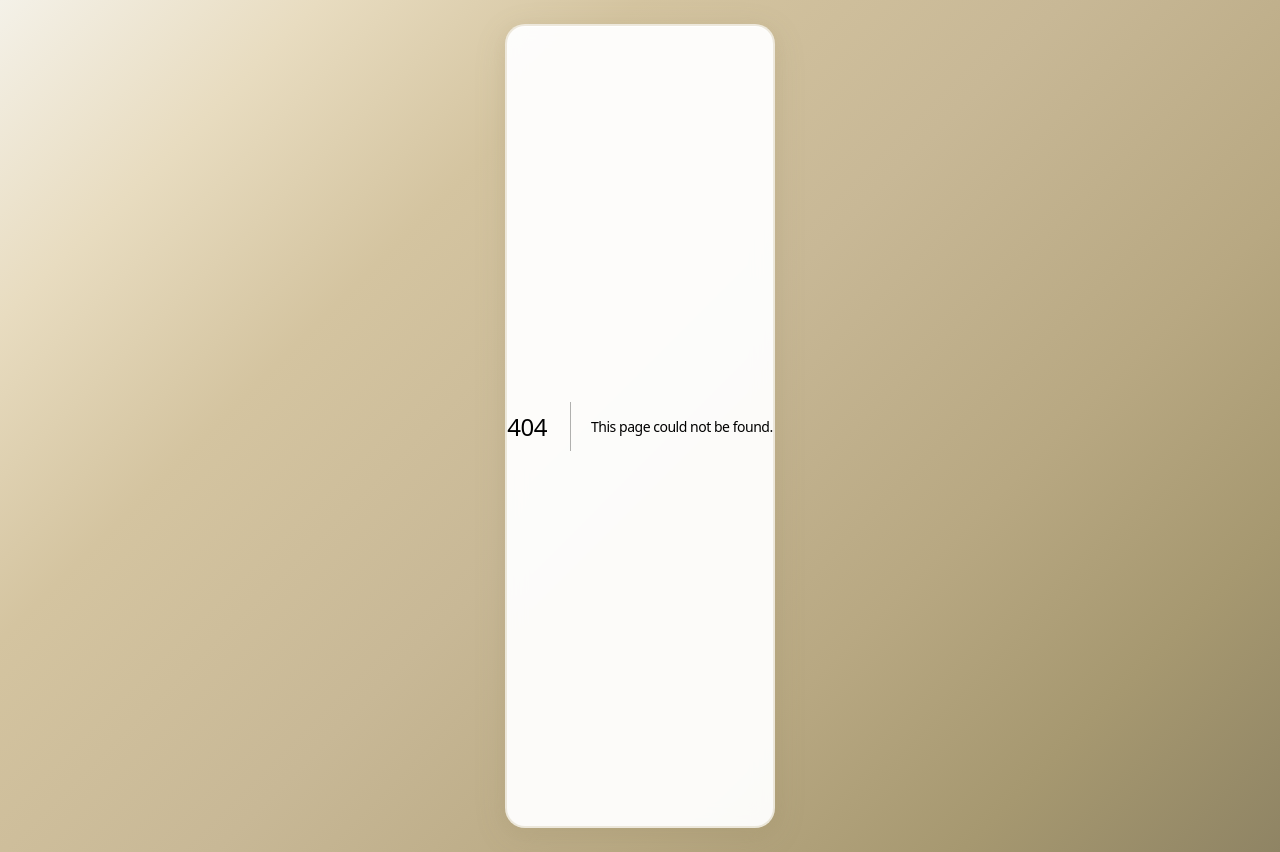
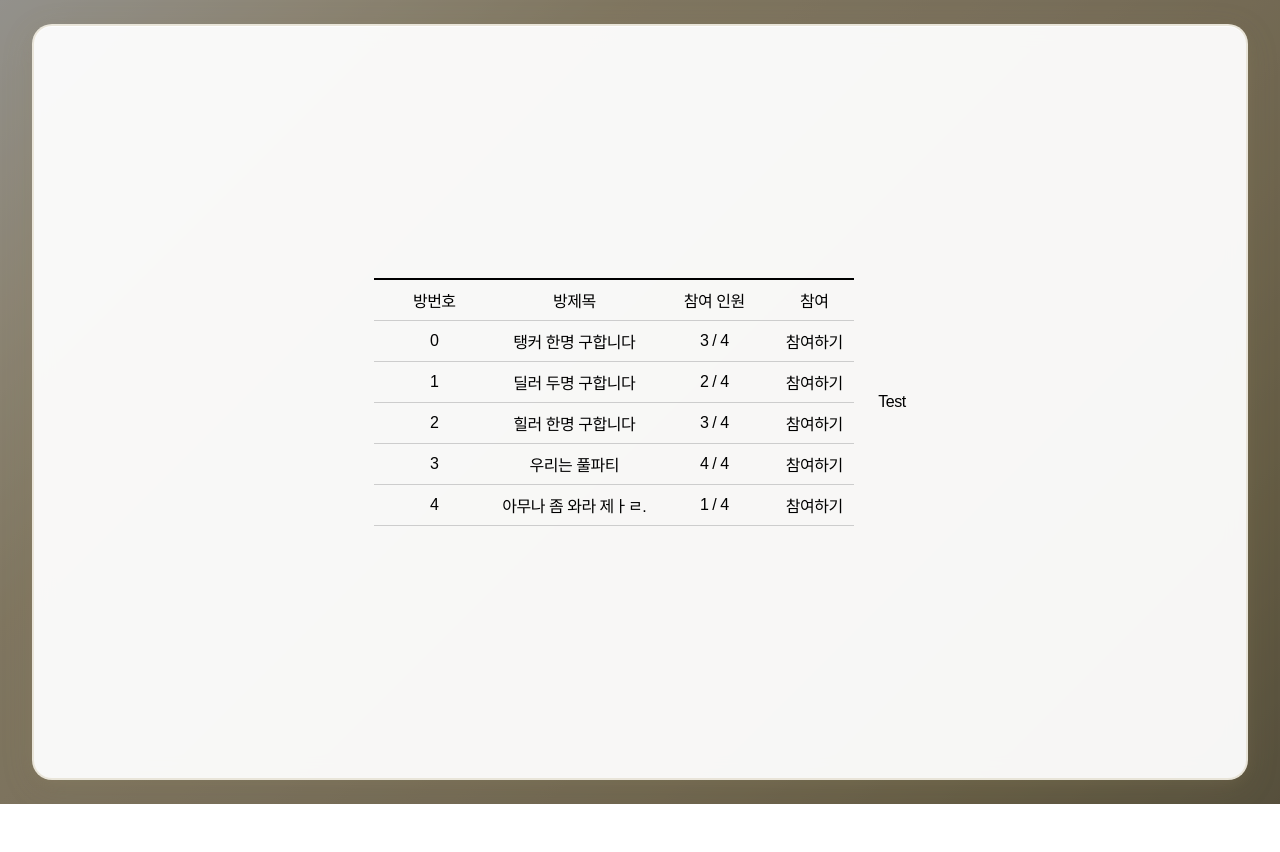
Before and after one commit to Blowhooo/cms, a Next.js app in the folder front/: page /party in a window 1280 px wide. Before the commit this address had no page. After the commit the page ends 804 px from the top, so only its background shows below. Built offline with nearby package versions, Linux system fonts and the light colour scheme.

Commit message:
250630 방 리스트

```diff
--- a/front/package.json
+++ b/front/package.json
@@ -9,6 +9,7 @@
     "lint": "next lint"
   },
   "dependencies": {
+    "@react-icons/all-files": "^4.1.0",
     "framer-motion": "^12.19.2",
     "next": "15.3.4",
     "react": "^19.0.0",
--- /dev/null
+++ b/front/src/app/(raid)/layout.js
@@ -0,0 +1,15 @@
+import '@/components/layout/styles/raid.scss'
+
+export const metadata = {
+  title: "완자와 주누의 Next 탐험 - 레이드",
+  description: "CMS 레이드페이지입니다. 전투에서 승리하세요!",
+};
+
+const layout = ({children}) => {
+  return (
+    <main id="party" className="party">
+      {children}
+    </main>
+  )
+}
+export default layout
--- /dev/null
+++ b/front/src/app/(raid)/party/page.js
@@ -0,0 +1,15 @@
+import PartyList from '@/components/layout/Party/PartyList'
+import PartyProfile from '@/components/layout/Party/PartyProfile'
+const page = () => {
+  return (
+    <>
+    <section className="party-section">
+      <PartyList/>
+    </section>
+    <aside className="party-section">
+      <PartyProfile/>
+    </aside>
+    </>
+  )
+}
+export default page
--- a/front/src/components/layout/CmsMain.js
+++ b/front/src/components/layout/CmsMain.js
@@ -19,6 +19,7 @@ const CmsMain = ({ children }) => {
           <li className="cms-nav__item"><Link href="/" className="cms-nav__link">채널2</Link></li>
           <li className="cms-nav__item"><Link href="/" className="cms-nav__link">채널3</Link></li>
           <li className="cms-nav__item"><Link href="/" className="cms-nav__link">채널4</Link></li>
+          <li className="cms-nav__item"><Link href="/party" className="cms-nav__link">레이드</Link></li>
         </ul>
       </nav>
 
--- /dev/null
+++ b/front/src/components/layout/Party/PartyList.js
@@ -0,0 +1,74 @@
+import Link from "next/link"
+
+const PartyRoom = () => {
+  const partyItems = [
+    {
+      "id" : 0,
+      "name" : "탱커 한명 구합니다",
+      "count" : 3,
+    },
+    {
+      "id" : 1,
+      "name" : "딜러 두명 구합니다",
+      "count" : 2,
+    },
+    {
+      "id" : 2,
+      "name" : "힐러 한명 구합니다",
+      "count" : 3,
+    },
+    {
+      "id" : 3,
+      "name" : "우리는 풀파티",
+      "count" : 4,
+    },
+    {
+      "id" : 4,
+      "name" : "아무나 좀 와라 제ㅏㄹ.",
+      "count" : 1,
+    }
+  ]
+  return (
+    <div className="party-list">
+      <table className="party-list__tbl">
+          <colgroup>
+            <col className="party-list__col party-list__col--num" />
+            <col className="party-list__col party-list__col--sbj" />
+            <col className="party-list__col party-list__col--cnt" />
+            <col className="party-list__col party-list__col--join" />
+          </colgroup>
+          <thead className="party-list__th">
+            <tr className="party-list__tr">
+                <th className="party-list__cell">방번호</th>
+                <th className="party-list__cell">방제목</th>
+                <th className="party-list__cell">참여 인원</th>
+                <th className="party-list__cell">참여</th>
+            </tr>
+          </thead>
+          <tbody className="party-list__tb">
+            {
+              partyItems.map((party, idx) => (
+              <tr className="party-list__tr" key={party.id}>
+                {
+                  party.count > 0 ? (
+                    <>
+                      <td className="party-list__cell">{party.id}</td>
+                      <td className="party-list__cell">
+                        <Link href={`/party/${party.id}`} className="party-list__link">{party.name}</Link>
+                      </td>
+                      <td className="party-list__cell">{party.count} / 4</td>
+                      <td className="party-list__cell">참여하기</td>
+                    </>
+                  ) : (
+                    <td className="party-list__cell party-list__cell--empty" colSpan={3}>방이 존재하지 않습니다.</td>
+                  )
+                }
+              </tr>
+              ))
+            }
+          </tbody>
+      </table>
+    </div>
+  )
+}
+export default PartyRoom
--- /dev/null
+++ b/front/src/components/layout/Party/PartyProfile.js
@@ -0,0 +1,6 @@
+const PartyProfile = () => {
+  return (
+    <div>Test</div>
+  )
+}
+export default PartyProfile
--- a/front/src/components/layout/styles/cms.scss
+++ b/front/src/components/layout/styles/cms.scss
@@ -12,10 +12,12 @@
   height: calc(100dvh - 4em);
   max-width:100%;
   max-height:100%;
+  text-align:left;
 }
 
 .cms-top {
   grid-area: top;
+
 }
 
 .cms-header {
--- /dev/null
+++ b/front/src/components/layout/styles/raid.scss
@@ -0,0 +1,42 @@
+.party {
+  display: flex;
+  justify-content: center;
+  align-items: center;
+  width: var(--res-width);
+  height: var(--res-height);
+  max-width:100%;
+  max-height:100%;
+  gap:1.5rem;
+  padding:1.5rem;
+}
+
+.party-list{
+  flex:1;
+
+  &__tbl {
+    border-top:2px solid var(--dark);
+    width: 100%;
+
+  }
+
+  &__col--num {
+    width: 7.5rem;
+  }
+
+  &__col--cnt {
+    width: 7.5rem;
+  }
+
+  &__col--join {
+    width: 5rem;
+  }
+
+  &__tr {
+    border-bottom:1px solid var(--strk)
+  }
+
+  &__cell {
+    padding: 0.5rem;
+    text-align: center;
+  }
+}
--- a/front/src/styles/globals.scss
+++ b/front/src/styles/globals.scss
@@ -1,7 +1,13 @@
 :root {
   --background: #ffffff;
   --foreground: #000;
+
+  --dark: #000;
+
   --res-width : calc(100vw - 4rem);
+  --res-height: calc(100dvh - 3rem);
+
+  --strk : #cdcdcd;
 
   --trans : .3s ease-in-out all;
 }
@@ -74,6 +80,21 @@ fieldset {
   min-inline-size: auto;
 }
 
+table {
+  border-collapse: collapse;
+  border-spacing: 0;
+  width: 100%;
+}
+
+th,
+td {
+  border: none;
+  background: none;
+  font-weight: normal;
+  text-align: left;
+  vertical-align: middle;
+}
+
 .blind {
   position: absolute;
   width: 0;
--- a/front/src/styles/layout.scss
+++ b/front/src/styles/layout.scss
@@ -11,6 +11,19 @@
     text-align: center;
 
     &:has(.cms-wrapper) {
+        &:before{
+            position: absolute;
+            top: 0;
+            right: 0;
+            bottom: 0;
+            left: 0;
+            content:'';
+            display: block;
+            background-color: rgba(0,0,0,0.4);
+        }
+    }
+
+    &:has(.party) {
         &:before{
             position: absolute;
             top: 0;
```
Also changed, not shown: 1 other file (tests, documents, lock files or other folders).
